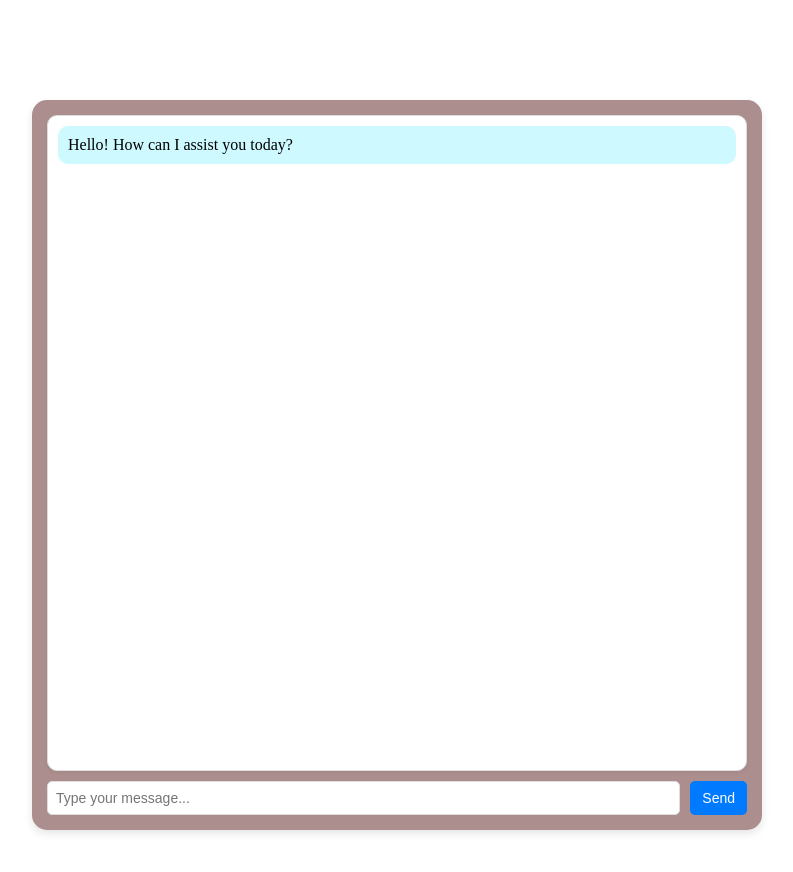
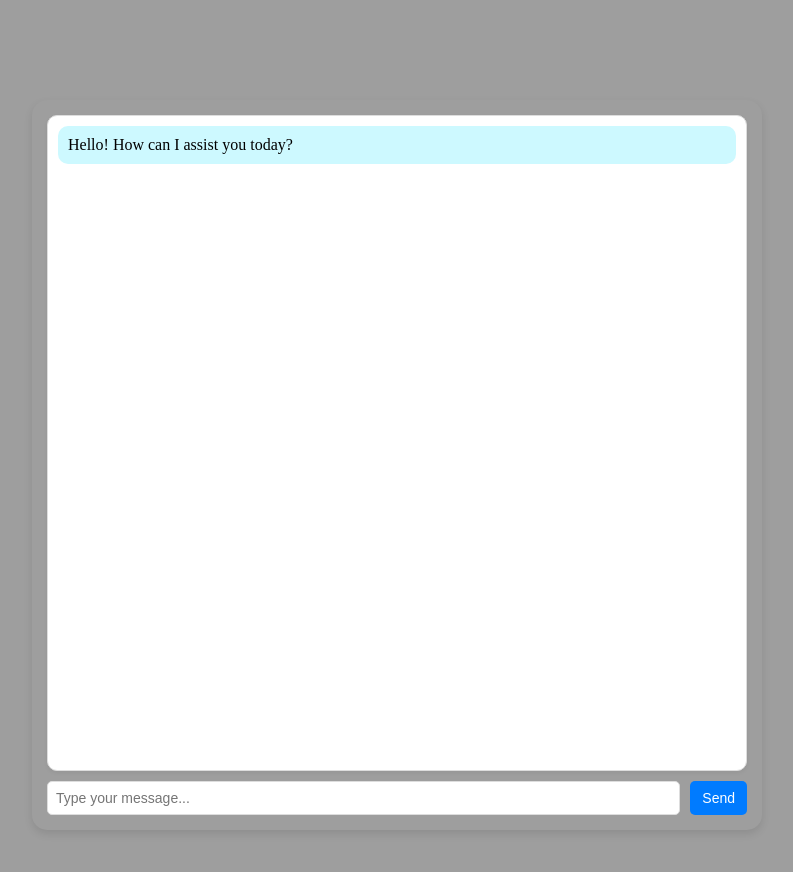
Before and after one commit to gmpsankalpa/Chat-Bot, a plain HTML site: page index.html in a window 1280 px wide. Shown: the whole page, without its empty margins (243-1036 px from the left). Drawn offline with Linux system fonts and the light colour scheme; the site is published under a folder, as on GitHub Pages, so addresses that start at the root find nothing.

Commit message:
Update styles.css

```diff
--- a/css/styles.css
+++ b/css/styles.css
@@ -1,6 +1,6 @@
 /* Chat container */
 body{
-    background-image: url('/img/standard.gif'); /* Add your background image URL */
+    background-image: url('../img/standard.gif'); /* Add your background image URL */
     background-size: cover; /* Cover the entire container */
     background-position: center; /* Center the background image */
 }
@@ -13,7 +13,7 @@ body{
     background-color: #ac8e8e; /* Light gray background */
     border-radius: 15px; /* Rounded corners */
     box-shadow: 0 4px 8px rgba(0, 0, 0, 0.1); /* Shadow effect */
-    background-image: url('/img/standard.gif'); /* Add your background image URL */
+    background-image: url('../img/standard.gif'); /* Add your background image URL */
     background-size: cover; /* Cover the entire container */
     background-position: center; /* Center the background image */
     display: flex; /* Use flexbox layout */
```
